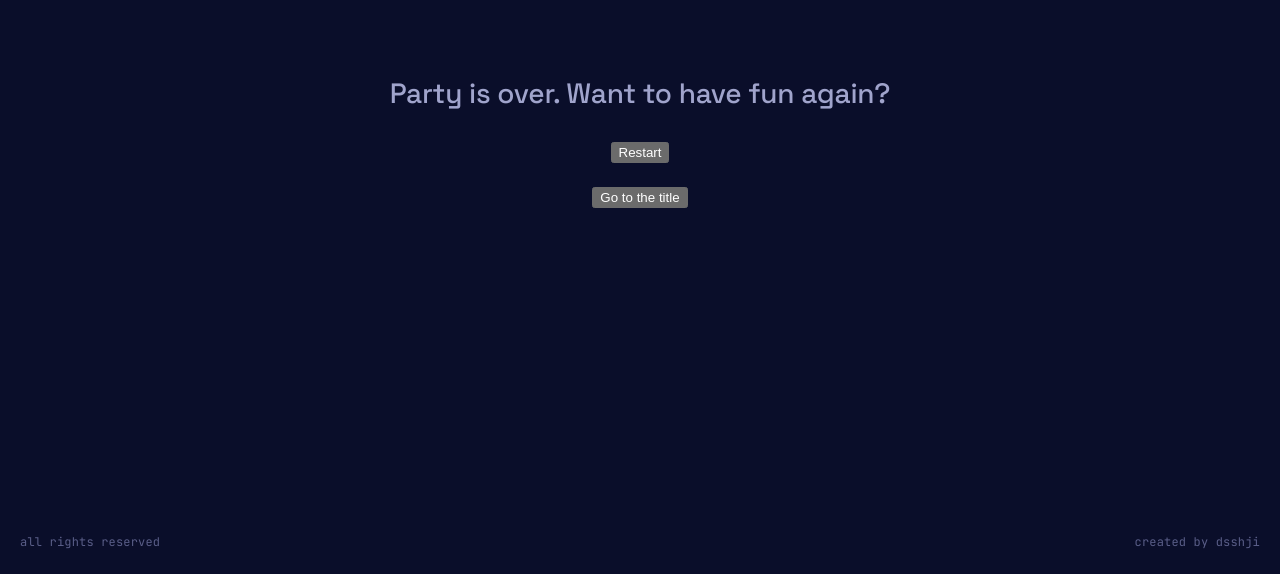
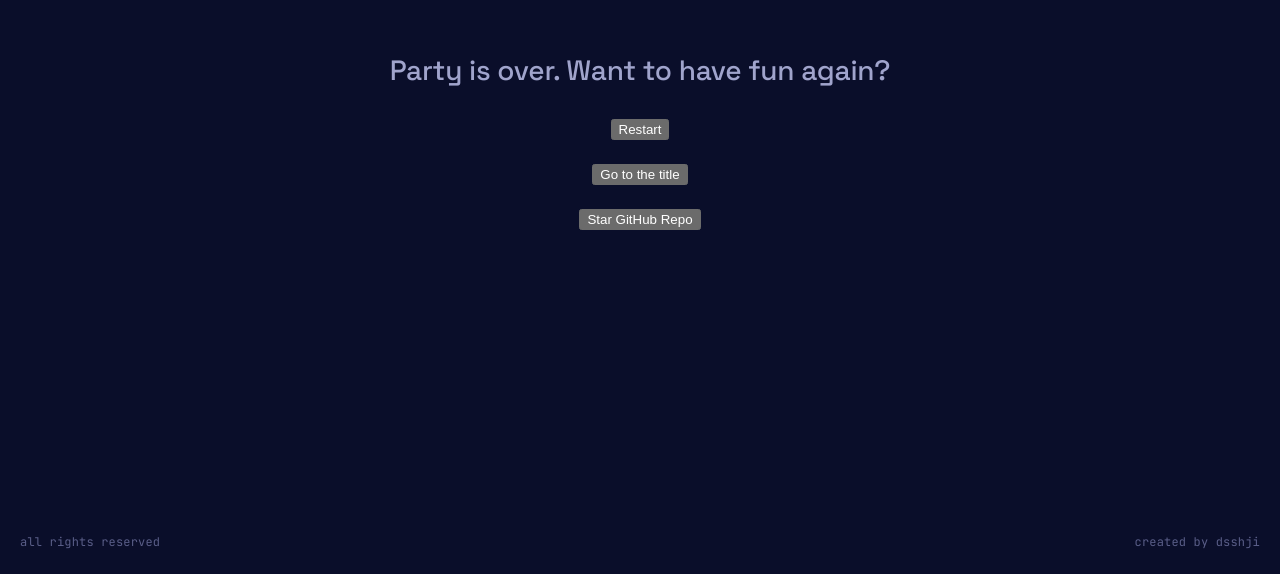
Before and after one commit to dsshji/the-party, a React (Vite) app in the folder client/: page /end in a window 1280 px wide. Shown: the part 226-800 px from the top of the page. Built offline with nearby package versions, Linux system fonts and the light colour scheme.

Commit message:
fix endpage buttons and navigation

```diff
--- a/client/src/EndPage.jsx
+++ b/client/src/EndPage.jsx
@@ -1,6 +1,7 @@
 import { useNavigate } from 'react-router-dom'
 
 export default function EndPage() {
+  const navigate = useNavigate()
   //TODO: add go back button to the title page & button with the party restarted
 
   return (
@@ -9,6 +10,7 @@ export default function EndPage() {
         <h2>Party is over. Want to have fun again?</h2>
         <button onClick={() => navigate('/main')}>Restart</button>
         <button onClick={() => navigate('/')}>Go to the title</button>
+        <button onClick={() => window.location.href = 'https://github.com/dsshji/the-party'}>Star GitHub Repo</button>
       </div>
 
       <footer className="page-footer">
```
